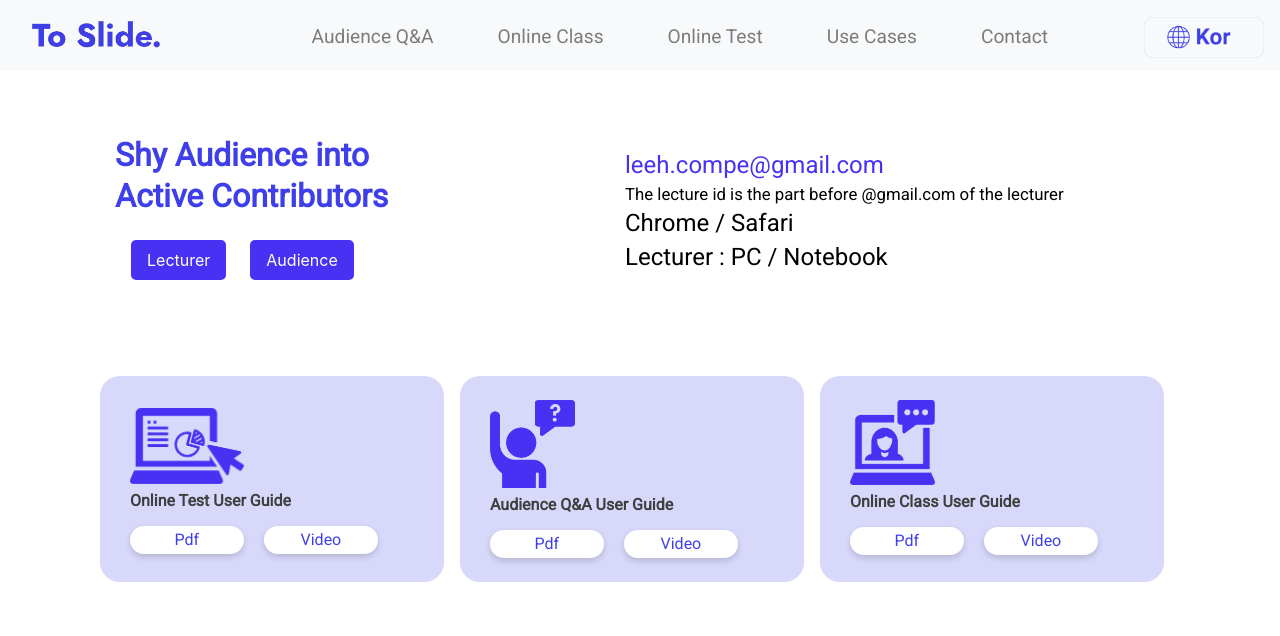
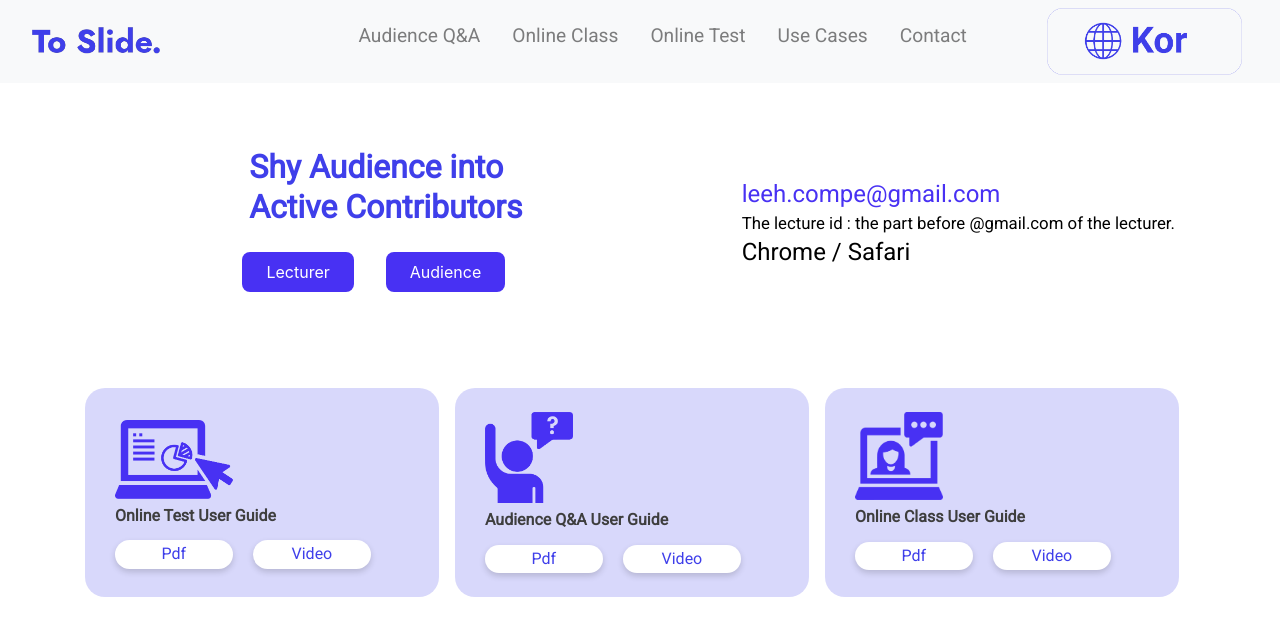
Before and after one commit to MoonSangJin/Toslide, a plain HTML site: page index.html in a window 1280 px wide. Drawn offline with nearby package versions, Linux system fonts and the light colour scheme.

Commit message:
navbar 수정, top container colum 수정

```diff
--- a/index.css
+++ b/index.css
@@ -1,4 +1,3 @@
-
 .guide1, .guide2, .guide3{
   border-radius: 20px;
   background-color: rgba(63, 63, 234, 0.2);
@@ -17,6 +16,7 @@
 .info, .guide{
     margin: 0 auto;
 }
+
 .button1{
     display: inline-block;
     cursor: pointer;
@@ -25,7 +25,7 @@
     outline: none;
     color: #fff;
     border: none;
-    border-radius: 5px;
+    border-radius: 8px;
     background-color: #4831f3;
   }
 
--- a/index.html
+++ b/index.html
@@ -26,55 +26,55 @@
                 aria-controls="navbarNav" aria-expanded="false" aria-label="Toggle navigation">
                 <span class="navbar-toggler-icon"></span>
             </button>
-            <div class="collapse navbar-collapse d-s-flex justify-content-end" id="navbarNav">
-                <ul class="navbar-nav mt-1 ml-3">
-                    <li class="nav-item">
-                        <a class="nav-link mr-5" href="#">Audience Q&A <span class="sr-only">(current)</span></a>
+            <div class="collapse navbar-collapse" id="navbarNav">
+                <ul class="navbar-nav d-flex justify-content-end">
+                    <li class="nav-item mt-2 mr-2 ml-2">
+                        <a class="nav-link" href="#">Audience Q&A</a>
                     </li>
-                    <li class="nav-item">
-                        <a class="nav-link mr-5" href="#">Online Class</a>
+                    <li class="nav-item mt-2 mr-2 ml-2">
+                        <a class="nav-link" href="#">Online Class</a>
                     </li>
-                    <li class="nav-item">
-                        <a class="nav-link mr-5" href="#">Online Test</a>
+                    <li class="nav-item mt-2 mr-2 ml-2">
+                        <a class="nav-link" href="#">Online Test</a>
                     </li>
-                    <li class="nav-item">
-                        <a class="nav-link mr-5" href="#">Use Cases</a>
+                    <li class="nav-item mt-2 mr-2 ml-2">
+                        <a class="nav-link" href="#">Use Cases</a>
                     </li>
-                    <li class="nav-item">
-                        <a class="nav-link mr-5 pr-5" href="#">Contact</a>
+                    <li class="nav-item mt-2 mr-5 ml-2 mb-2 pr-4">
+                        <a class="nav-link" href="#">Contact</a>
                     </li>
-                    <img src="asset/img/Kor.png" class="translate"style="width: 15vh; height=auto;">
+                    <li class="nav-item text-nowrap" style="width: 20%">
+                        <img src="asset/img/kor.png" style="width: 90%">
+                    </li>
                 </ul>
+
             </div>
         </nav>
     </div>
-    <div class="main container">
-        <div class="top container pt-5">
-            <div class="row info mb-4">
-                <div class="row box1 col-md-6">
-                    <div class="lang col-12 d-flex align-items-center justify-content-left mt-3 ml-3 ml-md-0"
+    <div class="main container-fluid">
+        <div class="top container-fluid pt-5">
+            <div class="row info mb-4 d-flex align-items-center justify-content-center">
+                <div class="row box1 col-md-7">
+                    <div class="lang justify-content-center col-12 mt-3 d-flex justify-content-center"
                         key="home">
                         Shy Audience into<br>
                         Active Contributors
                     </div>
-                    <div class="participate col-12 d-flex pt-4 pb-4">
-                        <button class="button1 ml-3 pt-2 pb-2 pl-3 pr-3">Lecturer</button>
-                        <button class="button1 ml-4 pt-2 pb-2 pl-3 pr-3">Audience</button>
+                    <div class="participate col-12 d-flex justify-content-center pt-4 pb-4 pr-5 pl-4">
+                        <button class="button1 mr-3 pt-2 pb-2 pl-4 pr-4">Lecturer</button>
+                        <button class="button1 ml-3 pt-2 pb-2 pl-4 pr-4">Audience</button>
                     </div>
                 </div>
-                <div class="box2 col-md-6 d-flex align-items-center">
+                <div class="box2 col-md-5">
                     <div class="row">
                         <div class="right1 col-12">
                             leeh.compe@gmail.com
                         </div>
                         <div class="right2 col-12">
-                            The lecture id is the part before @gmail.com of the lecturer
+                            The lecture id : the part before @gmail.com of the lecturer.
                         </div>
                         <div class="right3 col-12">
                             Chrome / Safari
-                        </div>
-                        <div class="right4 col-12">
-                            Lecturer : PC / Notebook
                         </div>
                     </div>
                 </div>
```
